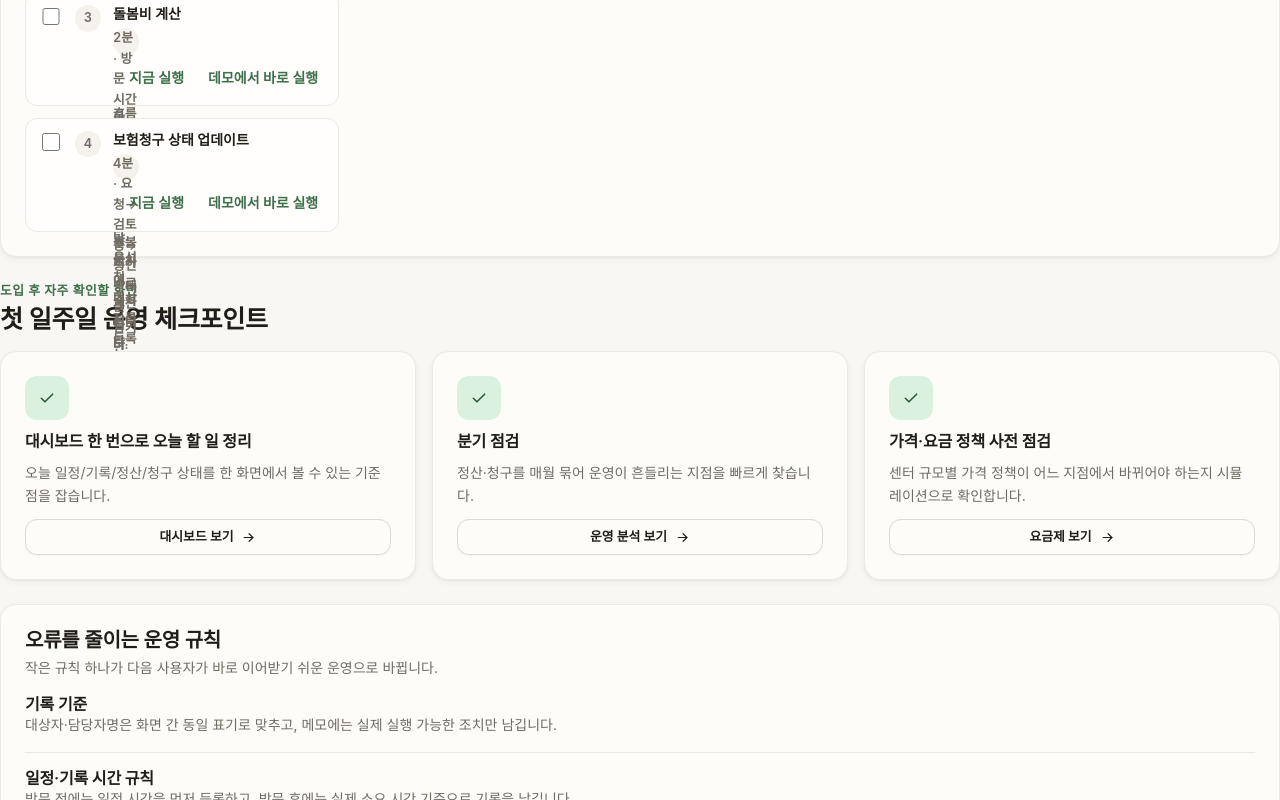
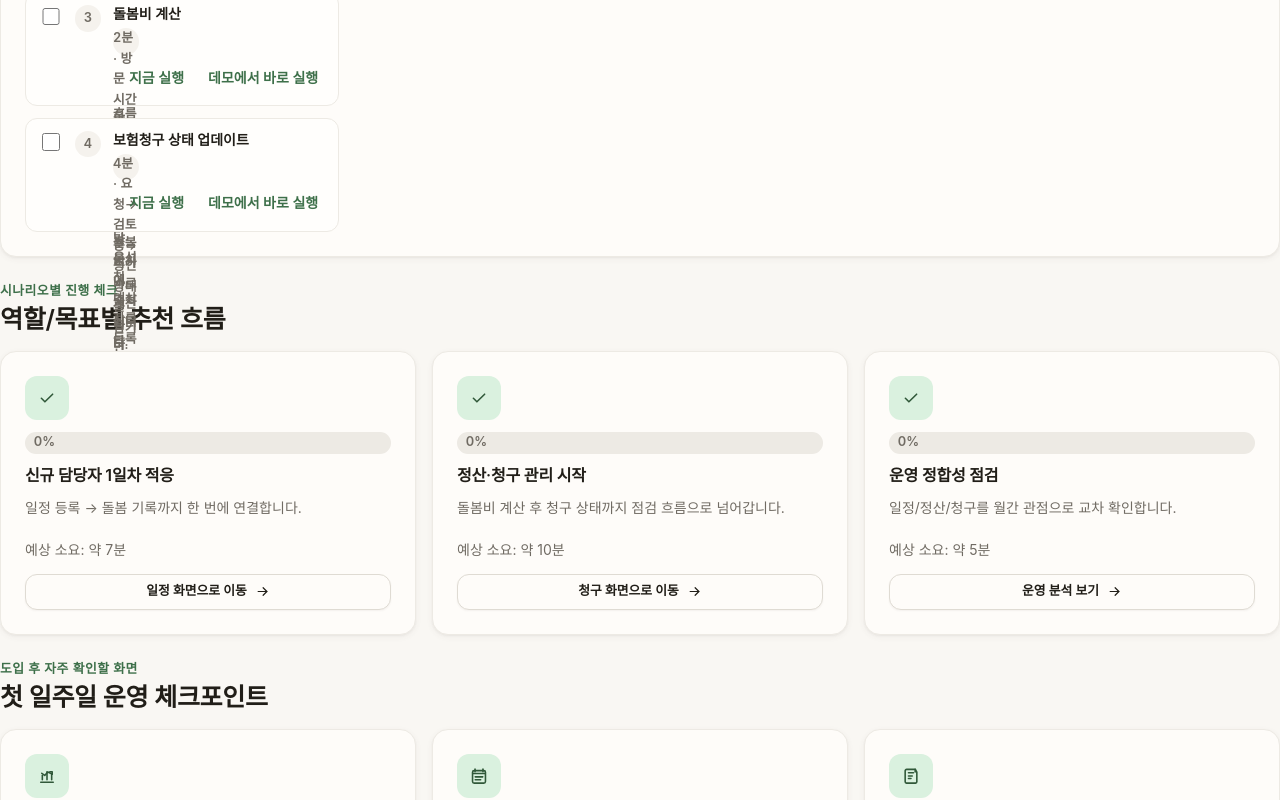
Before and after one commit to blue45f/family-care-platform, a React (Vite) app in the folder apps/web/: page /tutorial in a window 1280 px wide. Shown: the part 2000-2800 px from the top of the page. Built offline with nearby package versions, Linux system fonts and the light colour scheme; no server answers; a web font is replaced by a local one.

Commit message:
feat: expand public tutorial onboarding scenarios and milestones

```diff
--- a/apps/web/src/components/pages/PublicTutorialPage.tsx
+++ b/apps/web/src/components/pages/PublicTutorialPage.tsx
@@ -23,6 +23,24 @@ type TutorialGoal = {
   detail: string
   route: AppRoute
   action: string
+}
+
+type TutorialScenario = {
+  title: string
+  duration: string
+  target: AppRoute
+  ctaLabel: string
+  steps: readonly number[]
+  summary: string
+}
+
+type TutorialMilestone = {
+  phase: string
+  title: string
+  plan: string
+  route: AppRoute
+  action: string
+  icon: 'schedule' | 'care' | 'settlement' | 'claims' | 'analytics'
 }
 
 type TutorialPersona = {
@@ -96,6 +114,60 @@ const quickGoals: TutorialGoal[] = [
     detail: '센터 규모별 가격 정책이 어느 지점에서 바뀌어야 하는지 시뮬레이션으로 확인합니다.',
     route: '/plans',
     action: '요금제 보기',
+  },
+]
+
+const onboardingMilestones: TutorialMilestone[] = [
+  {
+    phase: 'D+1',
+    title: '운영 준비 완료',
+    plan: '대시보드에서 오늘 할 일, 일정, 미처리 청구 건을 먼저 파악합니다.',
+    route: '/',
+    action: '대시보드로 이동',
+    icon: 'analytics',
+  },
+  {
+    phase: '1주차',
+    title: '현장 기록 정착',
+    plan: '일정 등록 후 즉시 돌봄 기록과 정산을 남겨 운영 공백을 줄입니다.',
+    route: '/schedule',
+    action: '일정 화면으로 이동',
+    icon: 'schedule',
+  },
+  {
+    phase: '2주차',
+    title: '정산/청구 일치',
+    plan: '돌봄비 계산과 청구 상태 갱신까지 한 번에 점검해 이월 지연을 줄입니다.',
+    route: '/claims',
+    action: '청구 화면으로 이동',
+    icon: 'claims',
+  },
+]
+
+const scenarios: TutorialScenario[] = [
+  {
+    title: '신규 담당자 1일차 적응',
+    duration: '약 7분',
+    target: '/schedule',
+    ctaLabel: '일정 화면으로 이동',
+    steps: [0, 1],
+    summary: '일정 등록 → 돌봄 기록까지 한 번에 연결합니다.',
+  },
+  {
+    title: '정산·청구 관리 시작',
+    duration: '약 10분',
+    target: '/claims',
+    ctaLabel: '청구 화면으로 이동',
+    steps: [2, 3],
+    summary: '돌봄비 계산 후 청구 상태까지 점검 흐름으로 넘어갑니다.',
+  },
+  {
+    title: '운영 정합성 점검',
+    duration: '약 5분',
+    target: '/analytics',
+    ctaLabel: '운영 분석 보기',
+    steps: [0, 2, 3],
+    summary: '일정/정산/청구를 월간 관점으로 교차 확인합니다.',
   },
 ]
 
@@ -246,6 +318,52 @@ export const PublicTutorialPage = ({ onNavigate }: TutorialPageProps) => {
     ? '모든 단계 완료'
     : `${checkedCount} / ${tutorialSteps.length} 단계`
 
+  const [copyResult, setCopyResult] = useState('')
+
+  const scenarioSummaries = useMemo(
+    () =>
+      scenarios.map((scenario) => {
+        const completedSteps = scenario.steps.filter((step) => checkedSteps.includes(step))
+        const rate = Math.round((completedSteps.length / scenario.steps.length) * 100)
+        return {
+          ...scenario,
+          completed: completedSteps.length === scenario.steps.length,
+          rate,
+        }
+      }),
+    [checkedSteps],
+  )
+
+  const summaryText = useMemo(
+    () =>
+      [
+        `튜토리얼 진행률: ${progressLabel}`,
+        ...scenarioSummaries.map(
+          (scenario) =>
+            `${scenario.title} (${scenario.duration}) - ${scenario.completed ? '완료' : `${scenario.rate}%`}: ${scenario.summary}`,
+        ),
+      ].join('\n'),
+    [progressLabel, scenarioSummaries],
+  )
+
+  const copySummary = async () => {
+    if (typeof window === 'undefined' || !window.navigator || !window.navigator.clipboard) {
+      setCopyResult('브라우저에서 클립보드를 지원하지 않습니다.')
+      return
+    }
+
+    try {
+      await window.navigator.clipboard.writeText(summaryText)
+      setCopyResult('요약 내용을 복사했습니다.')
+    } catch {
+      setCopyResult('복사에 실패했습니다. 브라우저 권한을 확인해 주세요.')
+    }
+
+    window.setTimeout(() => {
+      setCopyResult('')
+    }, 1600)
+  }
+
   return (
     <div className="stack">
       <PageHeader eyebrow={def.eyebrow} title={def.title} description={def.description} />
@@ -282,8 +400,13 @@ export const PublicTutorialPage = ({ onNavigate }: TutorialPageProps) => {
             >
               자세한 사용법으로 이동
             </Button>
+            <Button variant="secondary" onClick={copySummary}>
+              <Icon name="arrow-right" size={15} />
+              진행 요약 복사
+            </Button>
           </div>
         </div>
+        {copyResult ? <p role="status">{copyResult}</p> : null}
         <div className="guide-mini-map" aria-label="튜토리얼 단계 요약">
           {tutorialSteps.map((item) => (
             <button
@@ -448,11 +571,76 @@ export const PublicTutorialPage = ({ onNavigate }: TutorialPageProps) => {
         </ol>
       </Card>
 
+      <section className="guide-flow" aria-labelledby="tutorial-scenarios-title">
+        <div>
+          <p className="page-eyebrow">시나리오별 진행 체크</p>
+          <h2 id="tutorial-scenarios-title" className="section-title">
+            역할/목표별 추천 흐름
+          </h2>
+        </div>
+        <div className="guide-card-grid">
+          {scenarioSummaries.map((scenario) => (
+            <Card as="article" className="guide-article-card" key={scenario.title}>
+              <span className="guide-step-icon" aria-hidden="true">
+                <Icon name="check" size={20} />
+              </span>
+              <Badge tone={scenario.completed ? 'accent' : 'neutral'} plain>
+                {scenario.completed ? '시나리오 완료' : `${scenario.rate}%`}
+              </Badge>
+              <h3>{scenario.title}</h3>
+              <p>{scenario.summary}</p>
+              <p className="guide-step-subtitle" style={{ marginTop: 'var(--space-2)' }}>
+                예상 소요: {scenario.duration}
+              </p>
+              <Button
+                variant={scenario.completed ? 'primary' : 'secondary'}
+                size="sm"
+                onClick={() => onNavigate(scenario.target, { source: 'hero', fromLanding: true })}
+              >
+                {scenario.ctaLabel}
+                <Icon name="arrow-right" size={15} />
+              </Button>
+            </Card>
+          ))}
+        </div>
+      </section>
+
       <section className="guide-flow" aria-labelledby="tutorial-goals-title">
         <div>
           <p className="page-eyebrow">도입 후 자주 확인할 화면</p>
           <h2 id="tutorial-goals-title" className="section-title">
             첫 일주일 운영 체크포인트
+          </h2>
+        </div>
+        <div className="guide-card-grid">
+          {onboardingMilestones.map((milestone) => (
+            <Card as="article" className="guide-article-card" key={milestone.phase}>
+              <span className="guide-step-icon" aria-hidden="true">
+                <Icon name={milestone.icon} size={20} />
+              </span>
+              <Badge tone="neutral" plain>
+                {milestone.phase}
+              </Badge>
+              <h3>{milestone.title}</h3>
+              <p>{milestone.plan}</p>
+              <Button
+                variant="secondary"
+                size="sm"
+                onClick={() => onNavigate(milestone.route, { source: 'hero', fromLanding: true })}
+              >
+                {milestone.action}
+                <Icon name="arrow-right" size={15} />
+              </Button>
+            </Card>
+          ))}
+        </div>
+      </section>
+
+      <section className="guide-flow" aria-labelledby="tutorial-checkpoint-title">
+        <div>
+          <p className="page-eyebrow">정합성 점검 루틴</p>
+          <h2 id="tutorial-checkpoint-title" className="section-title">
+            운영을 안정적으로 확장하는 기준
           </h2>
         </div>
         <div className="guide-card-grid">
```
Also changed, not shown: 1 other file (tests, documents, lock files or other folders).
